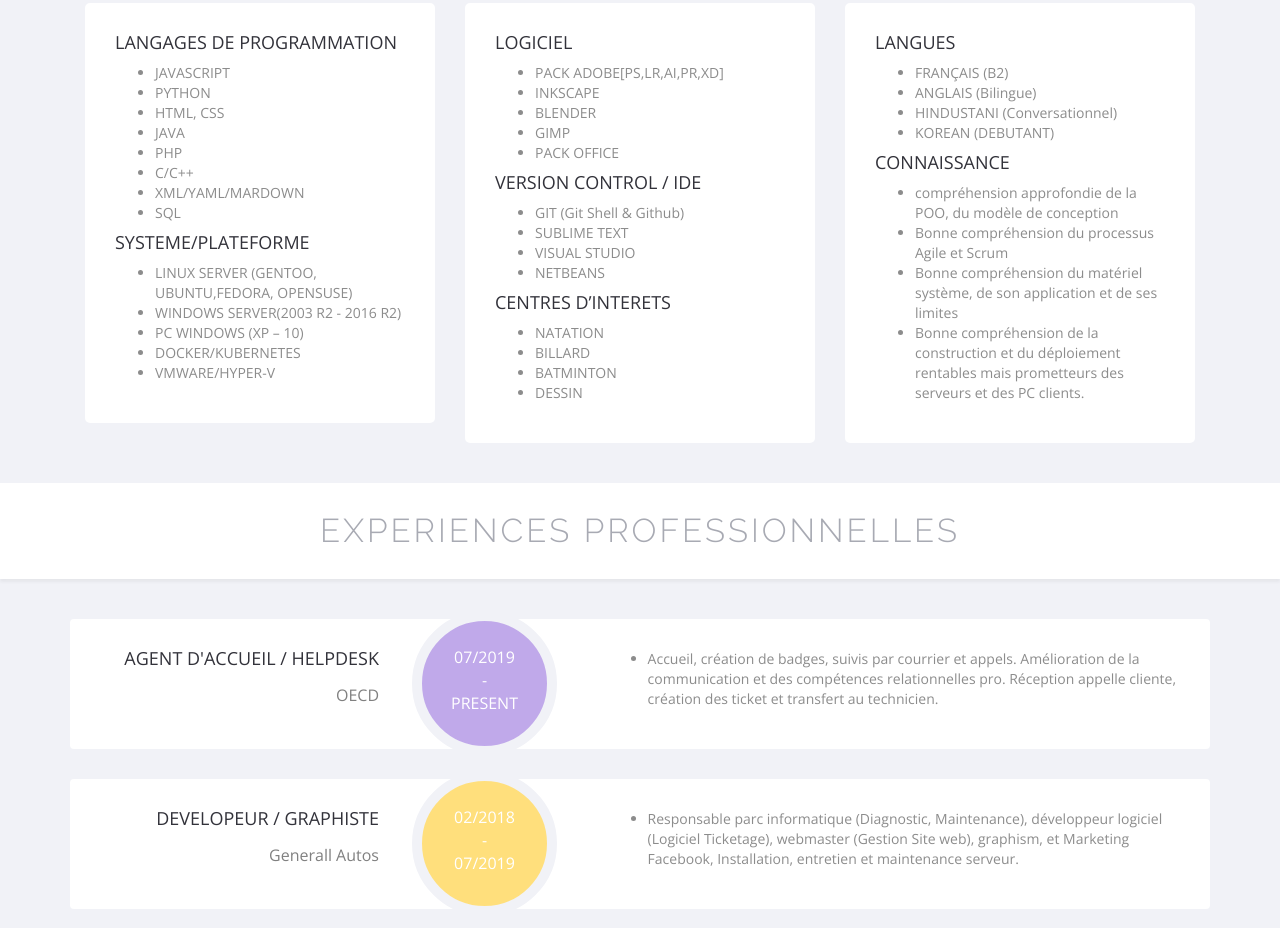
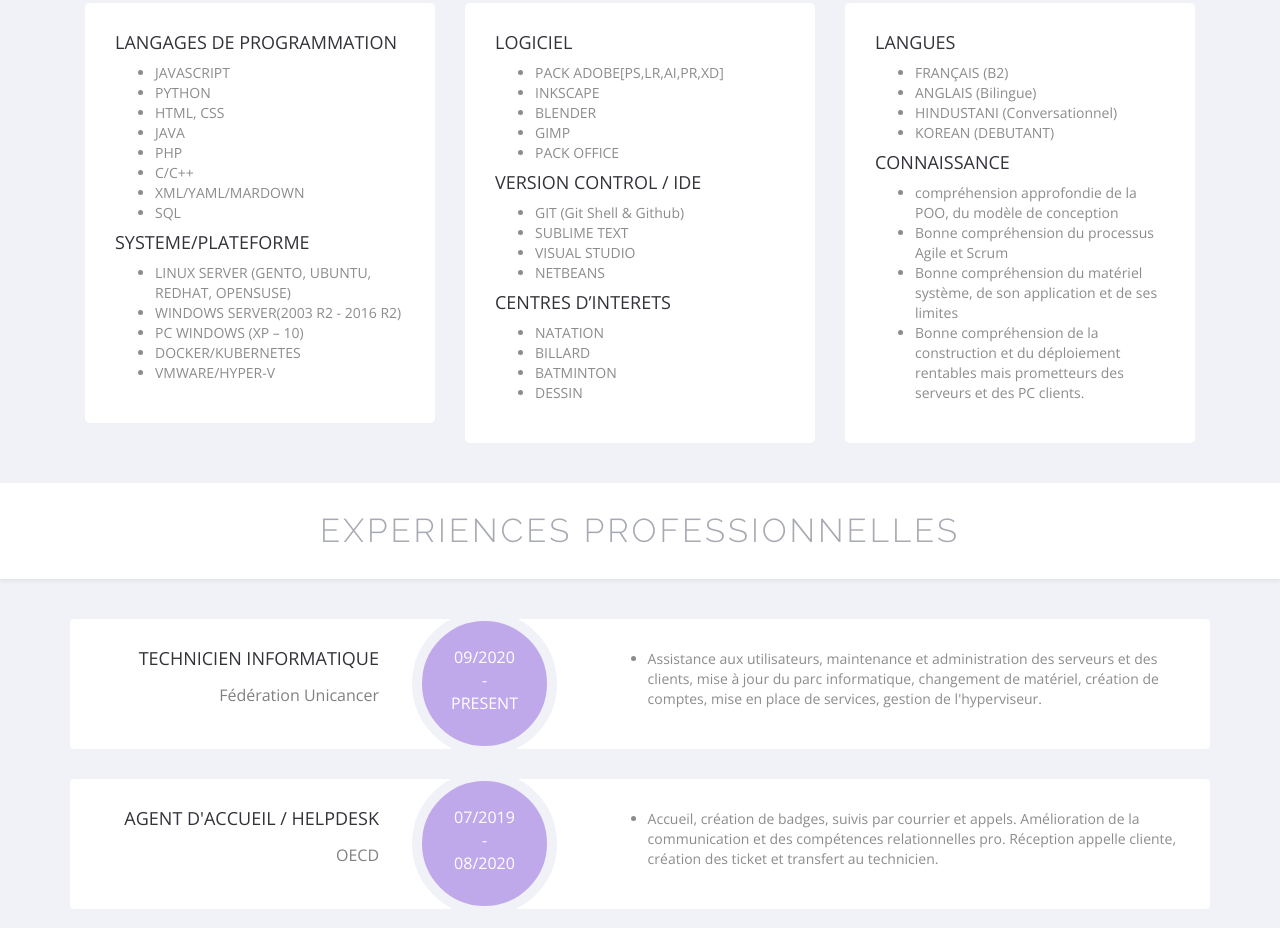
Before and after one commit to akhlaaqbadulla/mianbudulla.github.io, a plain HTML site: page index.html in a window 1280 px wide. Shown: the part 1764-2692 px from the top of the page. Drawn offline with nearby package versions, Linux system fonts and the light colour scheme.

Commit message:
update index.html
update the information provided.

```diff
--- a/index.html
+++ b/index.html
@@ -136,7 +136,7 @@
                         </ul>
                         <h2 class="box-title">SYSTEME/PLATEFORME</h2>
                         <ul>
-                            <li>LINUX SERVER (GENTOO, UBUNTU,FEDORA, OPENSUSE)</li>
+                            <li>LINUX SERVER (GENTO, UBUNTU, REDHAT, OPENSUSE)</li>
                             <li>WINDOWS SERVER(2003 R2 - 2016 R2)</li>
                             <li>PC WINDOWS (XP – 10)</li>
                             <li>DOCKER/KUBERNETES</li>
@@ -199,6 +199,29 @@
         <!-- /.section-heading -->
         <div class="container">
             <div class="experiences-container">
+                    <div class="experience-items">
+                    <div class="experience-item" data-scroll-reveal="enter from the bottom over .5s">
+                        <div class="name-designation" data-scroll-reveal="enter from the left after .5s">
+                            <h3 class="designation">Technicien Informatique</h3>
+                            <p class="name-of-org">Fédération Unicancer</p>
+                        </div>
+                        <!-- /.name-designation -->
+                        <div class="stay-time light-violet">
+                            <p>
+                                09/2020
+                                <br /> -<br />
+                                Present
+                            </p>
+                        </div>
+                        <!-- /.stay-time -->
+                        <div class="comments" data-scroll-reveal="enter from the right after .5s">
+                            <ul>
+                                <li>Assistance aux utilisateurs, maintenance et administration des serveurs et des clients, mise à jour du parc informatique, changement de matériel, création de comptes, mise en place de services, gestion de l'hyperviseur.</li>
+                            </ul>
+                        </div>
+                        <!-- /.comments -->
+                    </div>
+                    <!-- /.experience-item -->
                 <div class="experience-items">
                     <div class="experience-item" data-scroll-reveal="enter from the bottom over .5s">
                         <div class="name-designation" data-scroll-reveal="enter from the left after .5s">
@@ -210,7 +233,7 @@
                             <p>
                                 07/2019
                                 <br /> -<br />
-                                Present
+                                08/2020
                             </p>
                         </div>
                         <!-- /.stay-time -->
```
